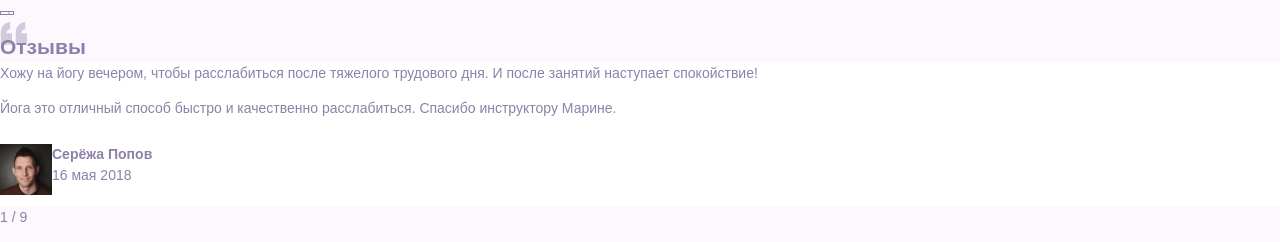
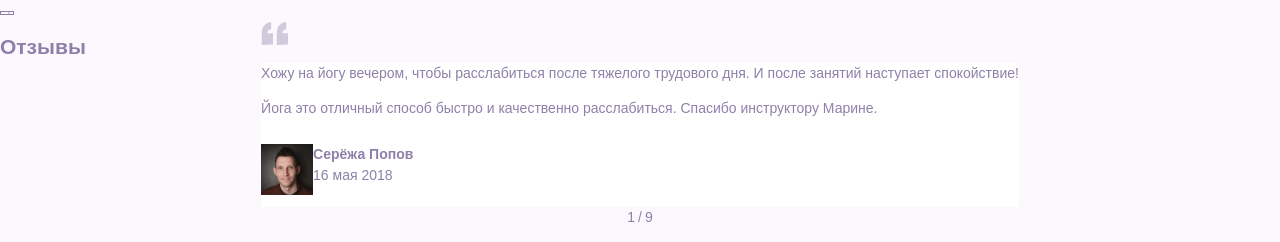
Before and after one commit to b-612/yoga, a website: page source/index.html in a window 1280 px wide. Shown: the part 392-634 px from the top of the page. Drawn offline with nearby package versions, Linux system fonts and the light colour scheme; files that its build step writes are made by us from their sources; no server answers; files whose address does not match are found by name.

Commit message:
Завершает стилизацию секции отзывов, кроме стрелок

```diff
--- a/source/sass/blocks/review.scss
+++ b/source/sass/blocks/review.scss
@@ -2,6 +2,7 @@
   background-color: $light-on-dark;
 
   @media (max-width: $mobile-max-width) {
+    max-width: 250px;
     padding: 59px 15px 28px;
   }
 }
@@ -80,3 +81,15 @@
     margin-right: 11px;
   }
 }
+
+.reviews__nav {
+  display: flex;
+  justify-content: center;
+  align-items: flex-start;
+
+  @media (max-width: $mobile-max-width) {
+    margin-top: 28px;
+
+    font-size: $author-nav-fs-m;
+  }
+}
--- a/source/sass/blocks/reviews.scss
+++ b/source/sass/blocks/reviews.scss
@@ -1,5 +1,11 @@
 .reviews {
   padding-top: 20px;
+}
+
+.reviews__list {
+  display: flex;
+  flex-wrap: wrap;
+  justify-content: center;
 }
 
 .reviews__title {
@@ -7,3 +13,15 @@
     margin-bottom: 33px;
   }
 }
+
+.reviews__nav-page {
+  display: inline-block;
+
+  &--current {
+  margin-right: 3px;
+  }
+
+  &--all {
+    margin-left: 3px;
+  }
+}
--- a/source/sass/variables.scss
+++ b/source/sass/variables.scss
@@ -42,3 +42,4 @@ $subscr-price-m-fs: 18px;
 $team-member-title-fs-m: 10px;
 
 $author-name-fs-m: 12px;
+$author-nav-fs-m: 12px;
```
